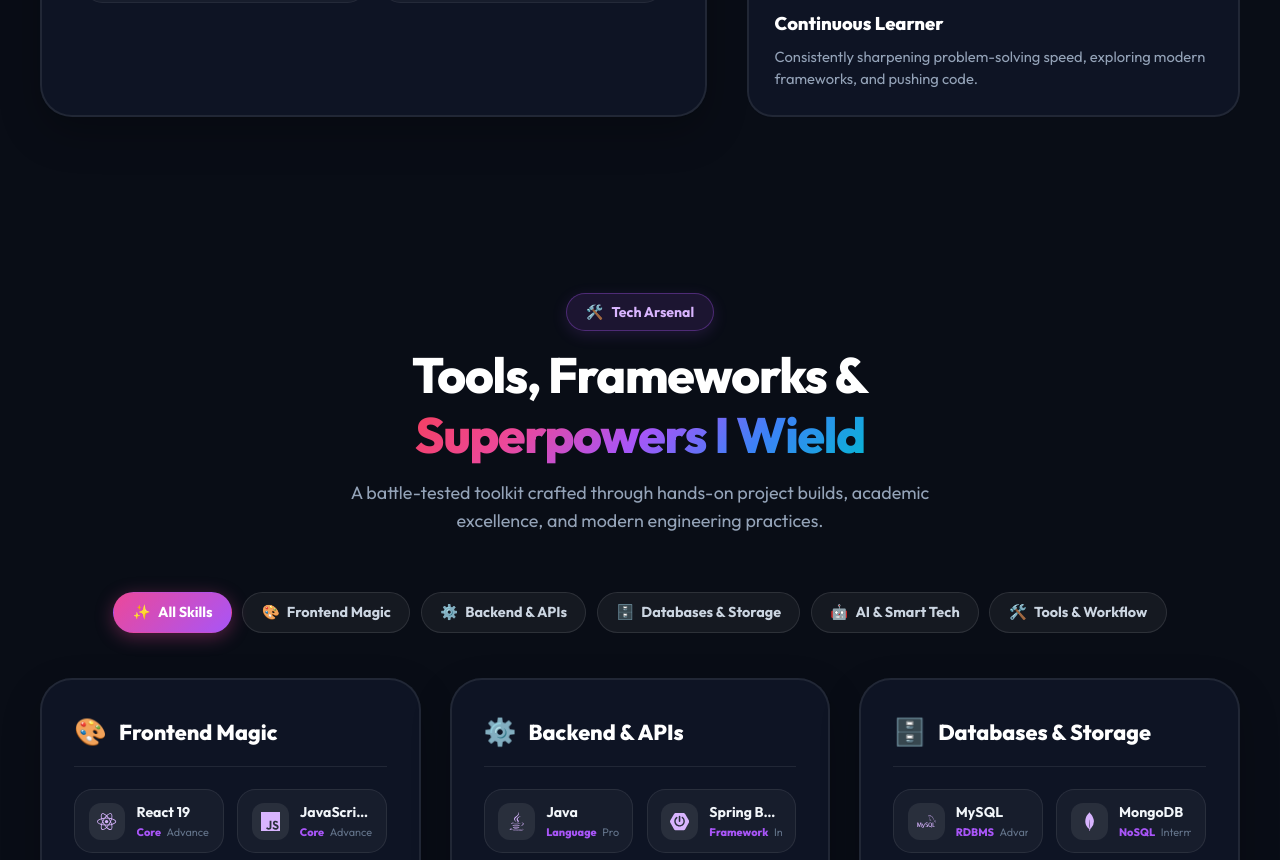
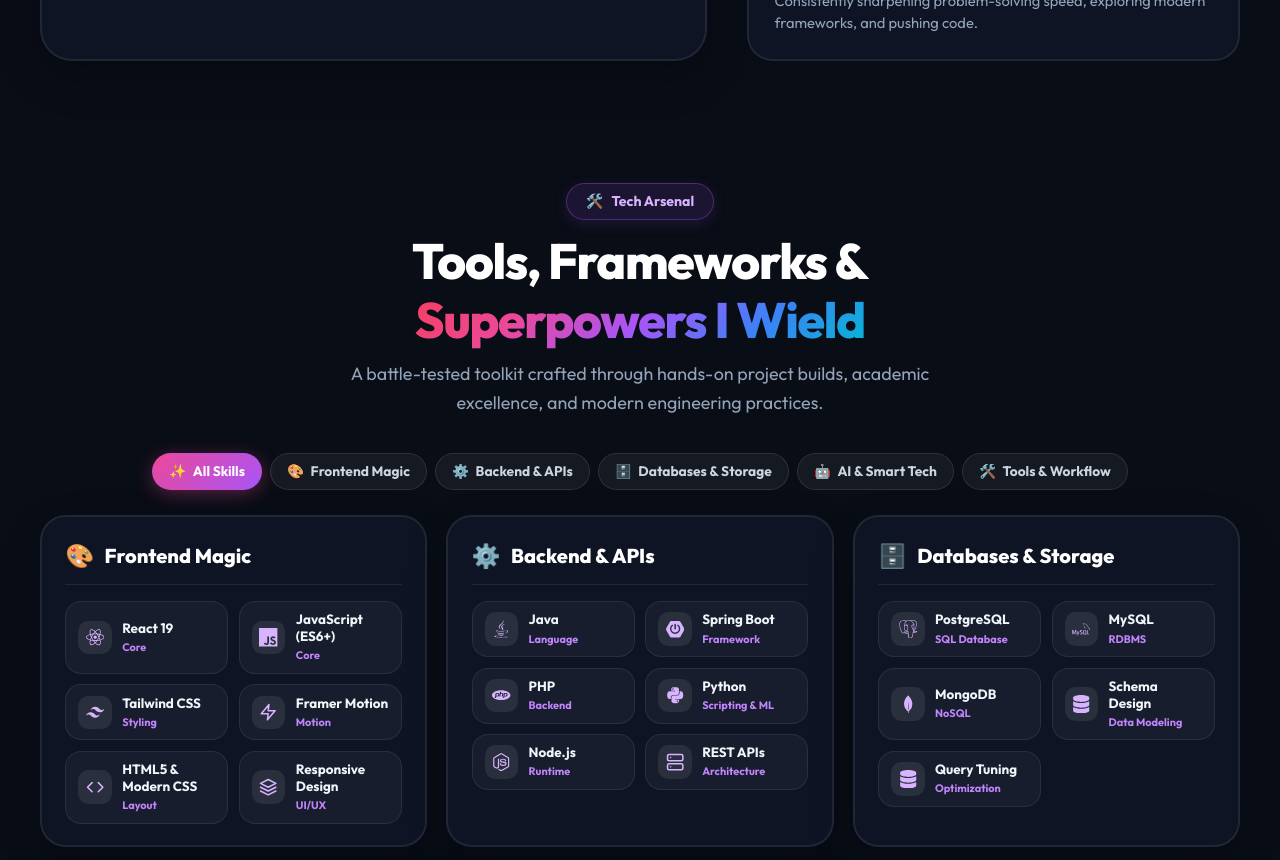
Before and after one commit to Shalinihr1402/portfolio-react, a React (Vite) app: page / in a window 1280 px wide. Shown: the part 1940-2800 px from the top of the page. Built offline with nearby package versions, Linux system fonts and the light colour scheme.

Commit message:
Added UI Updated'

```diff
--- a/src/App.css
+++ b/src/App.css
@@ -73,7 +73,7 @@
 .section-container {
   width: min(1200px, calc(100% - 2.5rem));
   margin: 0 auto;
-  padding: 5.5rem 0;
+  padding: 3.8rem 0;
   position: relative;
   z-index: 2;
 }
@@ -81,11 +81,11 @@
 /* Section Header Typography */
 .section-badge-header {
   text-align: center;
-  margin-bottom: 3.5rem;
-  display: flex;
-  flex-direction: column;
-  align-items: center;
-  gap: 0.9rem;
+  margin-bottom: 2.2rem;
+  display: flex;
+  flex-direction: column;
+  align-items: center;
+  gap: 0.65rem;
 }
 
 .section-pill {
@@ -984,21 +984,21 @@
   align-items: center;
   justify-content: center;
   flex-wrap: wrap;
-  gap: 0.65rem;
-  margin-bottom: 2.8rem;
+  gap: 0.5rem;
+  margin-bottom: 1.6rem;
 }
 
 .filter-pill-btn {
   display: inline-flex;
   align-items: center;
-  gap: 0.45rem;
-  padding: 0.55rem 1.15rem;
+  gap: 0.4rem;
+  padding: 0.45rem 1rem;
   border-radius: 999px;
   background: rgba(255, 255, 255, 0.05);
   border: 1.5px solid rgba(255, 255, 255, 0.1);
   color: #cbd5e1;
   font-weight: 700;
-  font-size: 0.9rem;
+  font-size: 0.86rem;
   transition: all 0.2s ease;
 }
 
@@ -1018,18 +1018,18 @@
 .skill-categories-grid {
   display: grid;
   grid-template-columns: repeat(auto-fit, minmax(320px, 1fr));
-  gap: 1.8rem;
+  gap: 1.2rem;
 }
 
 .skill-category-panel {
   background: rgba(18, 25, 43, 0.7);
   border: 2px solid rgba(255, 255, 255, 0.08);
-  border-radius: 2rem;
-  padding: 2rem;
+  border-radius: 1.6rem;
+  padding: 1.35rem 1.45rem;
   backdrop-filter: blur(16px);
   display: flex;
   flex-direction: column;
-  gap: 1.4rem;
+  gap: 1rem;
   box-shadow: 0 15px 40px rgba(0, 0, 0, 0.2);
   transition: all 0.3s ease;
 }
@@ -1042,35 +1042,36 @@
 .category-header {
   display: flex;
   align-items: center;
-  gap: 0.75rem;
-  padding-bottom: 0.9rem;
+  gap: 0.65rem;
+  padding-bottom: 0.65rem;
   border-bottom: 1.5px solid rgba(255, 255, 255, 0.08);
 }
 
 .category-emoji {
-  font-size: 1.65rem;
+  font-size: 1.45rem;
 }
 
 .category-header h3 {
-  font-size: 1.35rem;
+  font-size: 1.25rem;
   font-weight: 800;
   color: #ffffff;
 }
 
 .skills-badge-collection {
   display: grid;
-  grid-template-columns: repeat(auto-fit, minmax(130px, 1fr));
-  gap: 0.85rem;
+  grid-template-columns: repeat(2, minmax(0, 1fr));
+  gap: 0.65rem;
 }
 
 .skill-badge-item {
   display: flex;
   align-items: center;
-  gap: 0.7rem;
-  padding: 0.75rem 0.85rem;
-  border-radius: 1.15rem;
+  gap: 0.65rem;
+  padding: 0.58rem 0.75rem;
+  border-radius: 1rem;
   background: rgba(255, 255, 255, 0.04);
   border: 1.5px solid rgba(255, 255, 255, 0.08);
+  min-width: 0;
   transition: all 0.25s cubic-bezier(0.16, 1, 0.3, 1);
 }
 
@@ -1081,13 +1082,13 @@
 }
 
 .skill-icon-bubble {
-  width: 2.3rem;
-  height: 2.3rem;
-  border-radius: 0.75rem;
+  width: 2.1rem;
+  height: 2.1rem;
+  border-radius: 0.65rem;
   display: grid;
   place-items: center;
   background: rgba(255, 255, 255, 0.08);
-  font-size: 1.2rem;
+  font-size: 1.15rem;
   color: #d8b4fe;
   flex-shrink: 0;
 }
@@ -1095,33 +1096,22 @@
 .skill-info {
   display: flex;
   flex-direction: column;
-  overflow: hidden;
+  min-width: 0;
+  gap: 0.15rem;
 }
 
 .skill-name {
-  font-size: 0.88rem;
+  font-size: 0.84rem;
   font-weight: 700;
   color: #f1f5f9;
-  white-space: nowrap;
-  overflow: hidden;
-  text-overflow: ellipsis;
-}
-
-.skill-meta {
-  display: flex;
-  align-items: center;
-  gap: 0.35rem;
+  line-height: 1.25;
+  word-break: break-word;
 }
 
 .skill-badge-tag {
   font-size: 0.68rem;
-  color: #a855f7;
-  font-weight: 800;
-}
-
-.skill-level {
-  font-size: 0.68rem;
-  color: #64748b;
+  color: #c084fc;
+  font-weight: 700;
 }
 
 /* ==========================================================================
--- a/src/components/GithubAchievements.jsx
+++ b/src/components/GithubAchievements.jsx
@@ -109,10 +109,10 @@
 
         {/* Highlight Bullets under Heatmap */}
         <div className="github-highlights-chips">
+          <span className="chip-badge">🔀 33+ Git Merged Pull Requests</span>
           <span className="chip-badge">⚡ React 19 & Vite Tooling</span>
-          <span className="chip-badge">🤖 OpenAI & Deepgram Pipelines</span>
-          <span className="chip-badge">🗄️ MySQL & Spring Boot APIs</span>
-          <span className="chip-badge">✨ Clean, Component-Driven Code</span>
+          <span className="chip-badge">🤖 Claude, Codex & OpenAI APIs</span>
+          <span className="chip-badge">🗄️ PostgreSQL & MySQL Databases</span>
         </div>
       </motion.div>
     </section>
--- a/src/components/TechStack.jsx
+++ b/src/components/TechStack.jsx
@@ -77,10 +77,7 @@
                     </div>
                     <div className="skill-info">
                       <span className="skill-name">{skill.name}</span>
-                      <div className="skill-meta">
-                        <span className="skill-badge-tag">{skill.badge}</span>
-                        <span className="skill-level">{skill.level}</span>
-                      </div>
+                      <span className="skill-badge-tag">{skill.badge}</span>
                     </div>
                   </motion.div>
                 );
--- a/src/data/portfolioData.js
+++ b/src/data/portfolioData.js
@@ -23,6 +23,8 @@
   SiTailwindcss,
   SiPostman,
   SiFigma,
+  SiPostgresql,
+  SiAnthropic,
 } from "react-icons/si";
 import {
   FiArrowUpRight,
@@ -120,10 +122,11 @@
     emoji: "🗄️",
     color: "#10b981",
     skills: [
+      { name: "PostgreSQL", icon: SiPostgresql, level: "Advanced", badge: "SQL Database" },
       { name: "MySQL", icon: SiMysql, level: "Advanced", badge: "RDBMS" },
       { name: "MongoDB", icon: SiMongodb, level: "Intermediate", badge: "NoSQL" },
-      { name: "Database Schema Design", icon: FaDatabase, level: "Proficient", badge: "Modeling" },
-      { name: "CRUD & Query Tuning", icon: FaDatabase, level: "Advanced", badge: "Performance" },
+      { name: "Schema Design", icon: FaDatabase, level: "Proficient", badge: "Data Modeling" },
+      { name: "Query Tuning", icon: FaDatabase, level: "Advanced", badge: "Optimization" },
     ],
   },
   {
@@ -131,9 +134,11 @@
     emoji: "🤖",
     color: "#8b5cf6",
     skills: [
-      { name: "OpenAI GPT-4", icon: SiOpenai, level: "Proficient", badge: "LLM Integration" },
+      { name: "Claude AI", icon: SiAnthropic, level: "Advanced", badge: "Anthropic LLM" },
+      { name: "OpenAI Codex", icon: SiOpenai, level: "Proficient", badge: "Code Models" },
+      { name: "OpenAI GPT-4", icon: SiOpenai, level: "Proficient", badge: "LLM Systems" },
       { name: "Deepgram Voice", icon: FiZap, level: "Proficient", badge: "Speech-to-Text" },
-      { name: "Vapi Voice Agent", icon: FiCpu, level: "Proficient", badge: "Voice AI" },
+      { name: "Vapi Voice AI", icon: FiCpu, level: "Proficient", badge: "Voice Agent" },
       { name: "Vision AI & ML", icon: FiZap, level: "Intermediate", badge: "Multimodal" },
     ],
   },
@@ -142,8 +147,7 @@
     emoji: "🛠️",
     color: "#f59e0b",
     skills: [
-      { name: "Git & Version Control", icon: SiGit, level: "Advanced", badge: "VCS" },
-      { name: "GitHub", icon: FaGithub, level: "Advanced", badge: "Collaboration" },
+      { name: "Git & GitHub", icon: FaGithub, level: "Advanced", badge: "VCS & PRs" },
       { name: "Vite Bundler", icon: FiZap, level: "Proficient", badge: "Build Tool" },
       { name: "Postman", icon: SiPostman, level: "Proficient", badge: "API Testing" },
       { name: "Figma UI", icon: SiFigma, level: "Intermediate", badge: "Design" },
@@ -225,17 +229,24 @@
 
 export const githubStats = [
   {
+    emoji: "🔀",
+    metric: "33+",
+    title: "Git Merged PRs",
+    subtitle: "Pull requests merged & reviewed",
+    color: "from-cyan-500/20 to-blue-500/20 border-cyan-500/40 text-cyan-400",
+  },
+  {
     emoji: "🏆",
     metric: "15+",
-    title: "Projects & Prototypes",
-    subtitle: "Built across AI, Full Stack & Backend",
+    title: "Projects Built",
+    subtitle: "AI, Full Stack & Backend",
     color: "from-purple-500/20 to-indigo-500/20 border-purple-500/40 text-purple-400",
   },
   {
     emoji: "⭐",
     metric: "10+",
     title: "Active Repositories",
-    subtitle: "Public codebases & learning labs",
+    subtitle: "Public codebases & labs",
     color: "from-pink-500/20 to-rose-500/20 border-pink-500/40 text-pink-400",
   },
   {
@@ -249,29 +260,20 @@
     emoji: "💡",
     metric: "150+",
     title: "Problems Solved",
-    subtitle: "Data structures, logic & algorithms",
+    subtitle: "Data structures & algorithms",
     color: "from-emerald-500/20 to-teal-500/20 border-emerald-500/40 text-emerald-400",
   },
 ];
 
 export const achievementCards = [
   {
-    emoji: "🏆",
-    title: "Smart India Hackathon (SIH)",
-    badge: "National Hackathon",
-    year: "2025",
-    desc: "Spearheaded team ideation, solution framing, and system architecture for high-impact civic problem solving.",
-    tags: ["Team Leadership", "Rapid Prototyping", "Pitch Presentation"],
+    emoji: "⚡",
+    title: "HackerRank SQL (Basic) Certification",
+    badge: "HackerRank Verified",
+    year: "2024",
+    desc: "Earned SQL Skill Certification demonstrating proficiency in relational queries, complex joins, filtering, and database logic.",
+    tags: ["SQL Certified", "HackerRank", "Database Logic"],
     image: "/presentation/sih-team-presentation.jpeg",
-  },
-  {
-    emoji: "🎓",
-    title: "Master of Computer Applications (MCA)",
-    badge: "Academic Degree",
-    year: "2024–2026",
-    desc: "Rigorous graduate coursework in Advanced Software Engineering, Distributed Systems, Database Architectures, and AI.",
-    tags: ["MCA Graduate", "Computer Science", "Honors Discipline"],
-    image: "/presentation/academic-topic-presentation.jpeg",
   },
   {
     emoji: "📜",
@@ -284,12 +286,30 @@
   },
   {
     emoji: "☁️",
-    title: "Cloud Computing & Technical Speaker",
+    title: "Cloud Computing Paper Presentation",
     badge: "Bapuji Institute (BIHE)",
     year: "2022",
-    desc: "Delivered seminar presentation on Cloud Computing paradigms, scalable virtualization, and serverless architectures.",
-    tags: ["Cloud Computing", "Public Speaking", "Tech Seminar"],
+    desc: "Presented seminar paper on Cloud Computing paradigms, scalable virtualization, and serverless architectures.",
+    tags: ["Cloud Computing", "Paper Presentation", "Tech Seminar"],
     image: "/certificates/certificate-2.jpeg",
+  },
+  {
+    emoji: "🏆",
+    title: "Smart India Hackathon (SIH)",
+    badge: "National Hackathon",
+    year: "2025",
+    desc: "Spearheaded team ideation, solution framing, and system architecture for high-impact civic problem solving.",
+    tags: ["Team Leadership", "Rapid Prototyping", "Pitch Presentation"],
+    image: null,
+  },
+  {
+    emoji: "🎓",
+    title: "Master of Computer Applications (MCA)",
+    badge: "Academic Degree",
+    year: "2024–2026",
+    desc: "Graduate coursework in Advanced Software Engineering, Distributed Systems, Database Architectures, and AI.",
+    tags: ["MCA Graduate", "Computer Science", "Honors Discipline"],
+    image: "/presentation/academic-topic-presentation.jpeg",
   },
 ];
 
```
